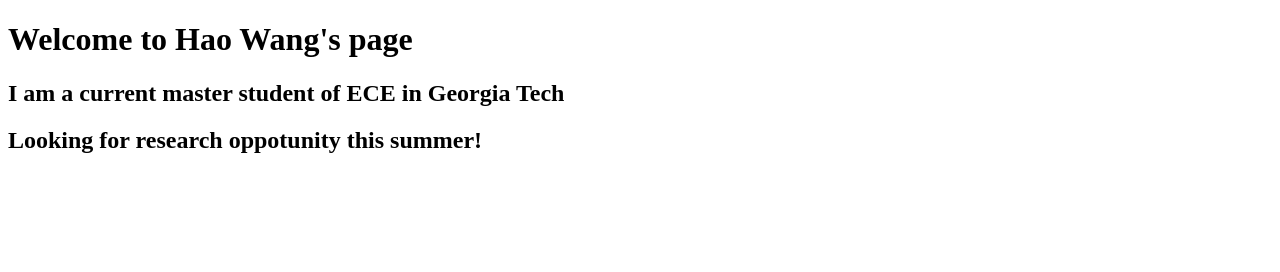
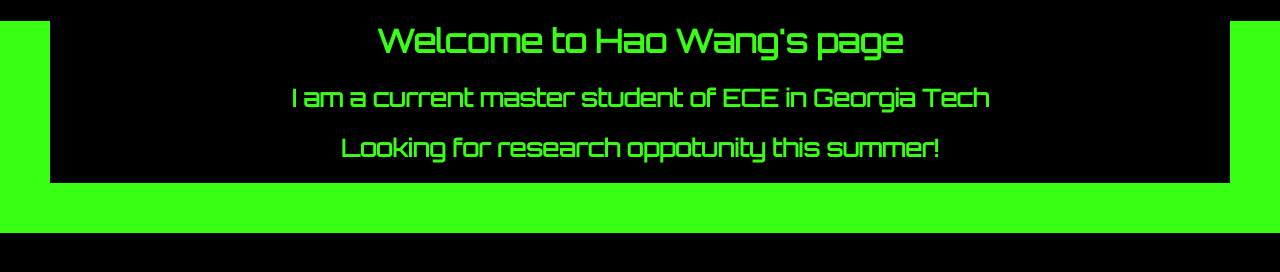
Before and after one commit to seraveea/seraveea.github.io, a plain HTML site: page index.html in a window 1280 px wide. Drawn offline with Linux system fonts and the light colour scheme.

Commit message:
update
ud

```diff
--- a/index.html
+++ b/index.html
@@ -2,9 +2,9 @@
 <html lang="en" dir="ltr">
   <head>
     <meta charset="utf-8">
-    <title>Hello World!</title>
+    <title>HAO's page!</title>
     <link href="https://fonts.googleapis.com/css?family=Orbitron&display=swap" rel="stylesheet">
-    <link rel="stylesheet" href="landing_page.css">
+    <link rel="stylesheet" href="style.css">
   </head>
   <body>
     <h1>Welcome to Hao Wang's page</h1>
```
